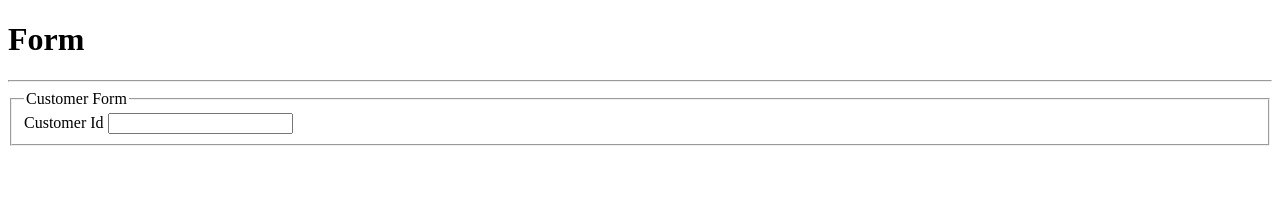
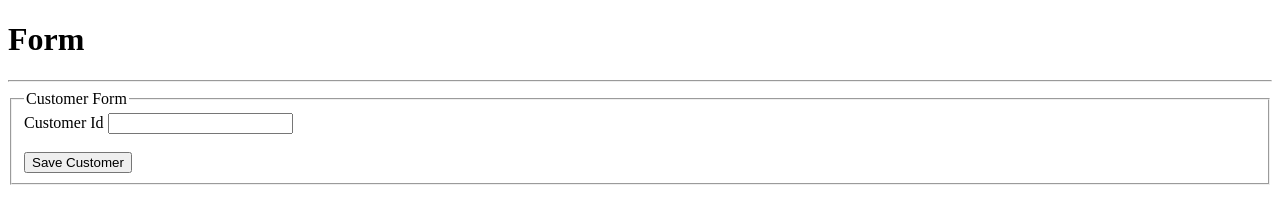
Before and after one commit to Sithumameesha/HTML, a plain HTML site: page forms.html in a window 1280 px wide. Drawn offline with Linux system fonts and the light colour scheme.

Commit message:
Add Button

```diff
--- a/forms.html
+++ b/forms.html
@@ -12,6 +12,10 @@
         <legend>Customer Form</legend>
         <label for="txtCusId">Customer Id</label>
         <input type="text" id="txtCusId">
+        <br>
+        <br>
+
+        <button>Save Customer</button>
     </fieldset>
 </form>
 
```
